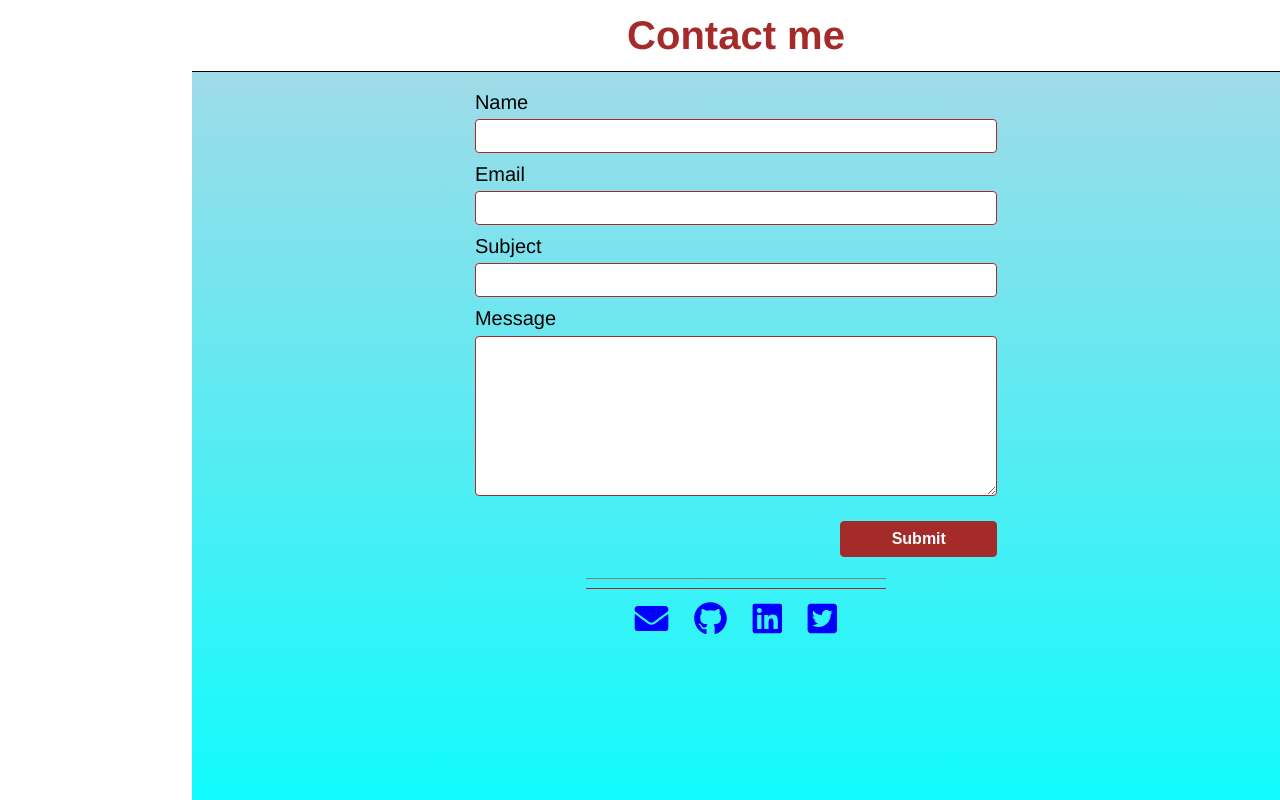
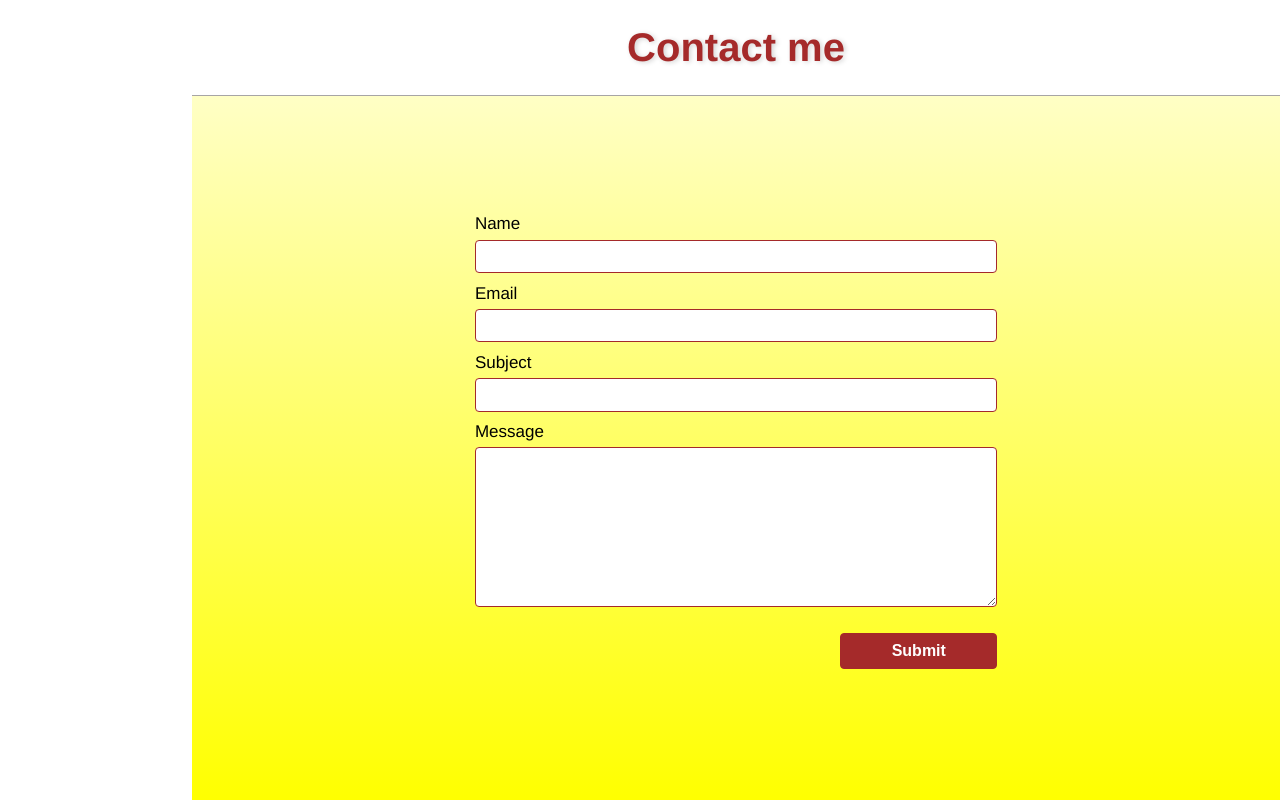
Before and after one commit to mrityunjay-1/portfolio, a React (Create React App) app: page /contact in a window 1280 px wide. Built offline with nearby package versions, Linux system fonts and the light colour scheme; a web font is replaced by a local one.

Commit message:
contact page looks absolutely fantastic

```diff
--- a/src/components/ContactMe.js
+++ b/src/components/ContactMe.js
@@ -34,32 +34,32 @@ const ContactMe = () => {
     // data validation and data sanitization
 
     try {
-      const res = axios.post("/portfolio_contact_me_form", form);
-      console.log(res.data);
-
-      document.querySelector(".notification").style.display = "grid";
+      // const res = axios.post("/portfolio_contact_me_form", form);
+      // console.log(res.data);
+      document.querySelector("#toast").style.bottom = "10%";
 
     } catch (e) {
       console.log(e.message);
     }
 
     setTimeout(() => {
-      document.querySelector(".notification").style.display = "none";
+      document.querySelector("#toast").style.bottom = "-20%";
     }, 3000);
   }
 
 
   return (
     <>
-      <div className="notification" >
-        <div style={{}}> <h1 style={{ padding: '3%', backgroundColor: 'black', fontSize: '3rem', color: 'white' }}> Thankyou so much for contacting me. </h1> </div>
-      </div>
+      <div>
+
+        <div style={{ position: 'relative', overflow: 'hidden', backgroundImage: 'linear-gradient(lightyellow, yellow)', width: '100%', height: '100vh' }}>
+
+          <div id="toast" style={{ width: 'auto', zIndex: 99999, position: 'absolute', bottom: '-50%', right: '60%' }}> <h1 style={{ padding: '10%', fontSize: '2rem', color: 'white' }}> Thankyou so much for contacting me. </h1> </div>
 
 
-      <div style={{ backgroundImage: 'linear-gradient(lightblue, cyan)' }}>
           {/* header */}
           <div className="header-div">
-          <h1 > Contact me </h1>
+            <h1 style={{ textShadow: "0.2rem 0.1rem 0.5rem lightgrey" }}> Contact me </h1>
           </div>
 
           {/* body */}
@@ -89,13 +89,14 @@ const ContactMe = () => {
               </div>
             </div>
 
-          <div className="contact-page-main-div-child-2">
+            {/* <div className="contact-page-main-div-child-2">
             <div style={{ width: '30rem', justifyContent: 'center', display: 'flex', borderTop: '0.1rem solid brown', margin: '3% 0%' }}>
               <a href="mailto:kumarmrityunjay7034@gmail.com?Subject=Project" style={{ color: 'blue', padding: '4%' }} target="_blank"> <FontAwesomeIcon style={{ padding: '2%', fontSize: '3.5rem' }} icon={faEnvelope} /> </a>
               <a href="https://github.com/mrityunjay-1" style={{ color: 'blue', padding: '4%' }} target="_blank"> <FontAwesomeIcon style={{ padding: '2%', fontSize: '3.5rem' }} icon={faGithub} /> </a>
               <a href="https://www.linkedin.com/in/mrityunjay-kumar-a42908151" style={{ color: 'blue', padding: '4%' }} target="_blank"> <FontAwesomeIcon style={{ padding: '2%', fontSize: '3.5rem' }} icon={faLinkedin} /> </a>
               <a href="" style={{ color: 'blue', padding: '4%' }} target="_blank"> <FontAwesomeIcon style={{ padding: '2%', fontSize: '3.5rem' }} icon={faTwitterSquare} /> </a>
             </div>
+          </div> */}
           </div>
         </div>
       </div>
--- a/src/components/HomePage.js
+++ b/src/components/HomePage.js
@@ -47,7 +47,7 @@ const HomePage = () => {
             <a href="mailto:kumarmrityunjay7034@gmail.com?Subject=Project" style={{ padding: '4%' }} target="_blank"> <FontAwesomeIcon style={{ padding: '2%', fontSize: '3.5rem' }} icon={faEnvelope} /> </a>
             <a href="https://github.com/mrityunjay-1" style={{ padding: '4%' }} target="_blank"> <FontAwesomeIcon style={{ padding: '2%', fontSize: '3.5rem' }} icon={faGithub} /> </a>
             <a href="https://www.linkedin.com/in/mrityunjay-kumar-a42908151" style={{ padding: '4%' }} target="_blank"> <FontAwesomeIcon style={{ padding: '2%', fontSize: '3.5rem' }} icon={faLinkedin} /> </a>
-            <a href="" style={{ padding: '4%' }} target="_blank"> <FontAwesomeIcon style={{ padding: '2%', fontSize: '3.5rem' }} icon={faTwitterSquare} /> </a>
+            <a href="https://twitter.com/Mrityun69724268?s=09" style={{ padding: '4%' }} target="_blank"> <FontAwesomeIcon style={{ padding: '2%', fontSize: '3.5rem' }} icon={faTwitterSquare} /> </a>
           </div>
         </div>
         <div className="homepage-main-div-child-1">
--- a/src/components/MyProjects.js
+++ b/src/components/MyProjects.js
@@ -110,7 +110,7 @@ const MyProjects = () => {
     <>
       <div className="my-projects-main-div">
         {/* header */}
-        <div className="my-projects-main-div-header"> <h1> My Projects </h1> <div style={{ zIndex: '-999', position: 'absolute', width: '100%', height: '100%', background: 'rgba(255, 255, 255, 0.9)', filter: 'blur(8px)' }}></div> </div>
+        <div className="my-projects-main-div-header"> <h1 style={{ textShadow: "0.2rem 0.1rem 0.5rem lightgrey" }}> My Projects </h1> <div style={{ zIndex: '-999', position: 'absolute', width: '100%', height: '100%', background: 'rgba(255, 255, 255, 0.9)', filter: 'blur(8px)' }}></div> </div>
         {/* body */}
         <div className="my-projects-main-div-body">
           {
--- a/src/components/MySkills.js
+++ b/src/components/MySkills.js
@@ -9,31 +9,31 @@ const my_skills = [
   {
     icon1: faHtml5,
     skill1: "HTML",
-    value1: 70,
+    value1: 80,
     icon2: faCss3Alt,
     skill2: "css",
     value2: 70
   }, {
     icon1: faJsSquare,
     skill1: "Javascript",
-    value1: 70,
+    value1: 75,
     icon2: faReact,
     skill2: "React Js",
-    value2: 70
+    value2: 80
   }, {
     icon1: faNodeJs,
     skill1: "Node Js",
-    value1: 70,
+    value1: 80,
     icon2: faPhp,
     skill2: "php",
-    value2: 70
+    value2: 75
   }, {
     icon1: faLaravel,
     skill1: "Laravel",
-    value1: 70,
+    value1: 75,
     icon2: faReact,
     skill2: "React native",
-    value2: 70
+    value2: 80
   },
 ];
 
@@ -68,7 +68,7 @@ const MySkills = () => {
         <div className="myskills-main-div">
           <div className="myskills-main-div-header">
             <p style={{ textAlign: 'center', color: 'black' }} > why choose me </p> <br />
-            <h1 style={{ textAlign: 'center' }}> My Expertise Area </h1>
+            <h1 style={{ textAlign: 'center', textShadow: "0.2rem 0.1rem 0.5rem lightgrey" }}> My Expertise Area </h1>
           </div>
           <hr style={{ margin: '1% 0%' }} />
 
@@ -97,7 +97,7 @@ const MySkills = () => {
               {/* My Education Heading */}
 
               <div style={{ width: '100%', fontSize: '1.4em' }}>
-                <h1 style={{ textAlign: 'center', color: 'brown' }}><FontAwesomeIcon icon={faGraduationCap} /> My Education </h1>
+                <h1 style={{ textShadow: "0.2rem 0.1rem 0.5rem lightgrey", textAlign: 'center', color: 'brown' }}><FontAwesomeIcon icon={faGraduationCap} /> My Education </h1>
               </div>
 
               <hr style={{ margin: '1% 0%' }} /> <br /><br />
--- a/src/css/contactpage.css
+++ b/src/css/contactpage.css
@@ -1,13 +1,18 @@
 .header-div{
-  border-bottom: 0.1rem solid black;
+  border-bottom: 0.1rem solid rgb(167, 165, 165);
   background-color: white;
   font-size: 2rem;
   color: brown;
   display: grid;
   place-items: center;
   padding: 1.2%;
+  position: sticky;
+  top: 0;
+  position: -webkit-sticky;
+  height: 12vh;
 }
 input, textarea{
+  color: rgb(78, 56, 56);
   width: 100%;
   padding: 1.3%;
   font-size: 1.6rem;
@@ -21,23 +26,23 @@ textarea{
 }
 
 input:focus, textarea:focus {
-  box-shadow: 0.0rem 0.0rem 0.0rem 0.3rem rgba(165, 42, 42, 0.452);
+  box-shadow: 0.0rem 0.0rem 0.0rem 0.3rem rgba(165, 42, 42, 0.452);  /* border outline looks like bootstrap */
 }
 
 .contact-page-main-div{
   width: 100%;
-  height: 100vh;
+  height: 88vh;
   display: flex;
   flex-flow: column;
   align-items: center;
-  margin: 1% 0%;
+  justify-content: center;
 }
 
 .contact-page-main-div-child-1{
   width: 60%;
   display: flex;
   justify-content: center;
-  /* border: 0.05rem solid grey; */
+  align-items: center;
 }
 
 .contact-page-main-div-child-2{
@@ -48,7 +53,7 @@ input:focus, textarea:focus {
 }
 
 .field-title{
-  font-size: 2rem;
+  font-size: 1.7rem;
   margin: 1% 0%;
 }
 
@@ -82,27 +87,9 @@ input:focus, textarea:focus {
   }
 }
 
-
-.notification{
-  width: 100vw;
-  height: 100vh;
-  position: fixed;
-  top: 10%;
-  right: 0%;
-  background-color: rgba(15, 7, 7, 0.567);
-  display: none;
-  place-items: center;
-  animation: anim12 1s ease-in;
+#toast{
+  transition: all 0.5s linear;
+  background-color: green;
+  border-top-left-radius: 0.5rem;
+  border-radius: 0.5rem;
 }
-
-@keyframes anim12{
-  0% {
-    transform: scale(0);
-  }
-  50% {
-    transform: scale(1);
-  }
-  100%{
-    transform: scale(1.5);
-  }
-}
```
Lines whose indentation alone changed are shown as unchanged.
